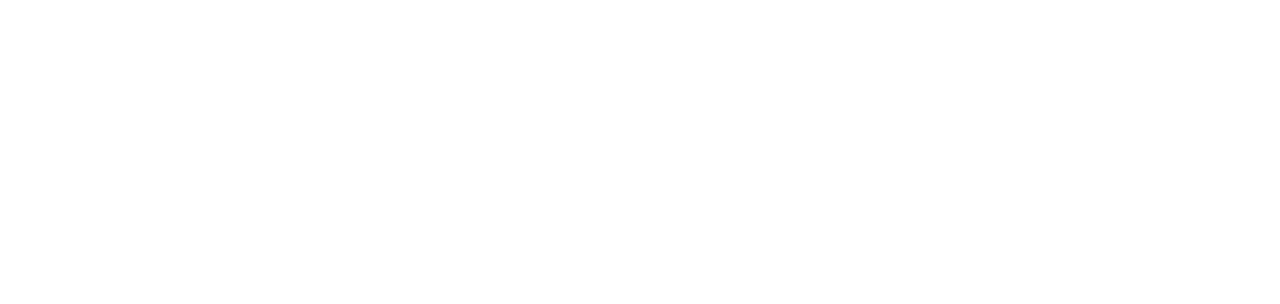
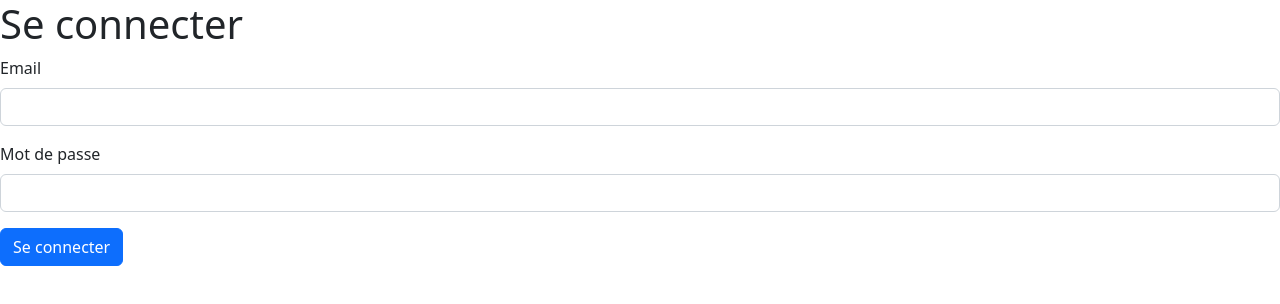
Before and after one commit to Antoine-Mtx/React-Resources-Frontend, a React (Create React App) app: page /login in a window 1280 px wide. Before the commit this address had no page. Shown: the top 304 px of the page. Built offline with nearby package versions, Linux system fonts and the light colour scheme.

Commit message:
defined the login page

```diff
--- a/src/App.js
+++ b/src/App.js
@@ -2,6 +2,7 @@
 import { BrowserRouter as Router, Routes, Route } from 'react-router-dom';
 import ResourceListPage from './pages/resources/ResourceListPage.js';
 import RegistrationPage from './pages/authentication/RegistrationPage.js';
+import LoginPage from './pages/authentication/LoginPage.js';
 // import ResourceDetailPage from './pages/ResourceDetailPage';
 // import ResourceFormPage from './pages/ResourceFormPage';
 import 'bootstrap/dist/css/bootstrap.min.css';
@@ -15,6 +16,7 @@
           {/* <Route path="/resources/:id" element={<ResourceDetailPage />} />
           <Route path="/resources/new" element={<ResourceFormPage />} /> */}
           <Route path="/register" element={<RegistrationPage />} />
+          <Route path="/login" element={<LoginPage />} />
         </Routes>
       </div>
     </Router>
--- a/src/components/authentication/LoginForm.js
+++ b/src/components/authentication/LoginForm.js
@@ -0,0 +1,76 @@
+import React, { useState, useEffect } from 'react';
+
+const RegistrationForm = ({ onSubmit }) => {
+  const [email, setEmail] = useState('');
+  const [password, setPassword] = useState('');
+
+  const [isEmailValid, setEmailValid] = useState(false);
+  const [isPasswordValid, setPasswordValid] = useState(false);
+
+  const [isFormValid, setFormValid] = useState(false);
+
+  useEffect(() => {
+    const isFormValid = isEmailValid && isPasswordValid;
+    setFormValid(isFormValid);
+  }, [isEmailValid, isPasswordValid]);
+
+  const handleEmailChange = (event) => {
+    const email = event.target.value;
+    const emailRegex = /^\S+@\S+\.\S+$/;
+    setEmail(email);
+    setEmailValid(emailRegex.test(email));
+  };
+
+  const handlePasswordChange = (event) => {
+    const password = event.target.value;
+    setPassword(password);
+    setPasswordValid(password.length >= 6 && password.length <= 20);
+  };
+
+  const handleSubmit = (event) => {
+    event.preventDefault();
+    if (isFormValid) {
+        const formData = {
+            email: email,
+            password: password
+          };
+        onSubmit(formData);
+    }
+  };
+
+  return (
+    <form onSubmit={handleSubmit}>
+      <div className="mb-3">
+        <label htmlFor="email" className="form-label">
+          Email
+        </label>
+        <input
+          type="email"
+          className="form-control"
+          id="email"
+          value={email}
+          onChange={handleEmailChange}
+          required
+        />
+      </div>
+      <div className="mb-3">
+        <label htmlFor="password" className="form-label">
+          Mot de passe
+        </label>
+        <input
+          type="password"
+          className="form-control"
+          id="password"
+          value={password}
+          onChange={handlePasswordChange}
+          required
+        />
+      </div>
+      <button type="submit" className="btn btn-primary">
+        Se connecter
+      </button>
+    </form>
+  );
+};
+
+export default RegistrationForm;
--- a/src/components/authentication/RegistrationForm.js
+++ b/src/components/authentication/RegistrationForm.js
@@ -5,21 +5,34 @@
   const [username, setUsername] = useState('');
   const [password, setPassword] = useState('');
   const [passwordConfirmation, setPasswordConfirmation] = useState('');
+
   const [isEmailValid, setEmailValid] = useState(false);
   const [isUsernameValid, setUsernameValid] = useState(false);
   const [isPasswordValid, setPasswordValid] = useState(false);
+  const [isPasswordConfirmationValid, setPasswordConfirmationValid] = useState(false);
+
+  const [emailError, setEmailError] = useState('');
+  // const [usernameError, setUsernameError] = useState('');
+  // const [passwordError, setPasswordError] = useState('');
+  // const [passwordConfirmationError, setPasswordConfirmationError] = useState('');
+
   const [isFormValid, setFormValid] = useState(false);
 
   useEffect(() => {
-    const isFormValid = isEmailValid && isUsernameValid && isPasswordValid;
+    const isFormValid = isEmailValid && isUsernameValid && isPasswordValid && isPasswordConfirmationValid;
     setFormValid(isFormValid);
-  }, [isEmailValid, isUsernameValid, isPasswordValid]);
+  }, [isEmailValid, isUsernameValid, isPasswordValid, isPasswordConfirmationValid]);
 
   const handleEmailChange = (event) => {
     const email = event.target.value;
     const emailRegex = /^\S+@\S+\.\S+$/;
     setEmail(email);
     setEmailValid(emailRegex.test(email));
+    if (!emailRegex.test(email)) {
+      setEmailError("L'email saisi n'est pas valide");
+    } else {
+      setEmailError('');
+    }
   };
 
   const handleUsernameChange = (event) => {
@@ -37,15 +50,11 @@
   const handlePasswordConfirmationChange = (event) => {
     const passwordConfirmation = event.target.value;
     setPasswordConfirmation(passwordConfirmation);
-    setPasswordValid(passwordConfirmation.length >= 6 && passwordConfirmation.length <= 20);
+    setPasswordConfirmationValid(passwordConfirmation === password);
   };
 
   const handleSubmit = (event) => {
     event.preventDefault();
-    if (password !== passwordConfirmation) {
-      alert("Le mot de passe et sa confirmation ne correspondent pas.");
-      return;
-    }
     if (isFormValid) {
         const formData = {
             email: email,
@@ -71,6 +80,7 @@
           required
         />
       </div>
+      {emailError && <div className="invalid-feedback">{emailError}</div>}
       <div className="mb-3">
         <label htmlFor="username" className="form-label">
           Pseudo
@@ -101,6 +111,7 @@
         <label htmlFor="password_confirmation">Confirmation du mot de passe:</label>
         <input
           type="password"
+          className="form-control"
           id="password_confirmation"
           name="password_confirmation"
           value={passwordConfirmation}
--- a/src/containers/authentication/LoginContainer.js
+++ b/src/containers/authentication/LoginContainer.js
@@ -0,0 +1,27 @@
+import React from 'react';
+import axios from 'axios';
+import LoginForm from '../../components/authentication/LoginForm.js';
+
+const LoginContainer = () => {
+  const handleSubmit = async (formData) => {
+    console.log(formData)
+    try {
+        const response = await axios.post(
+            `http://localhost:8000/api/login`,
+            formData,
+            {
+                headers: {
+                'Content-Type': 'application/json',
+                }
+            }
+        );
+      console.log(response.data);
+    } catch (error) {
+      console.log(error);
+    }
+  };
+
+  return <LoginForm onSubmit={handleSubmit} />;
+};
+
+export default LoginContainer;
--- a/src/pages/authentication/LoginPage.js
+++ b/src/pages/authentication/LoginPage.js
@@ -0,0 +1,13 @@
+import React from 'react';
+import LoginContainer from '../../containers/authentication/LoginContainer.js';
+
+const LoginPage = () => {
+  return (
+    <div>
+      <h1>Se connecter</h1>
+      <LoginContainer />
+    </div>
+  );
+};
+
+export default LoginPage;
```
